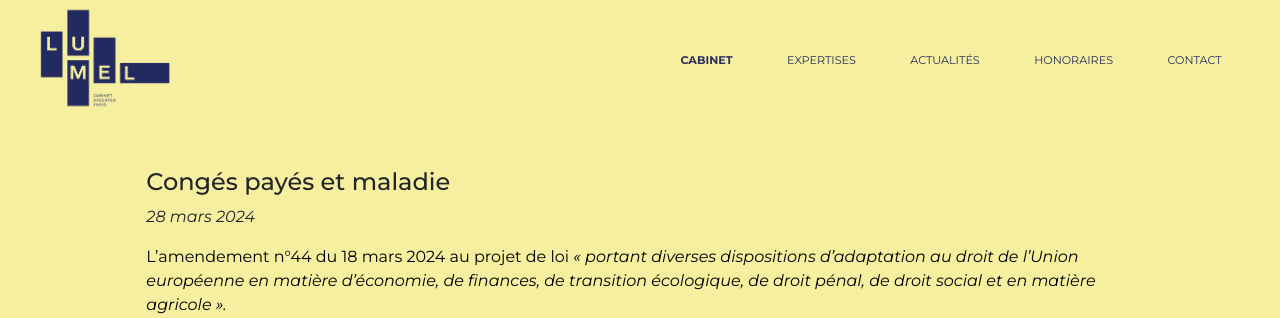
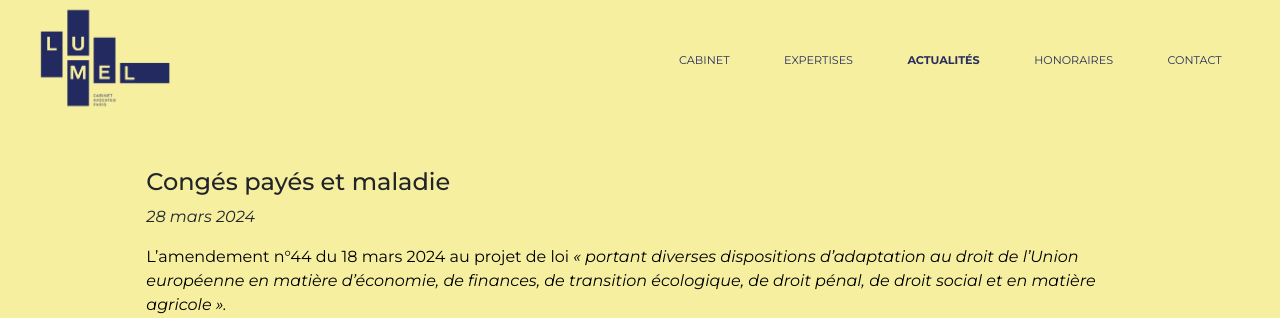
Before and after one commit to Tepau/lumel, a Django app: page /actualites/1 in a window 1280 px wide. Shown: the top 318 px of the page. Run offline with Django 4.2, Linux system fonts and the light colour scheme; data comes from the database, SQL or seed files in the repository; parts of the project's set-up code (start-up, migrations or seed data) failed here and were passed over; some libraries are stand-ins or nearby versions.

Commit message:
update navbar

```diff
--- a/lumel_app/templates/navbar.html
+++ b/lumel_app/templates/navbar.html
@@ -7,21 +7,31 @@
         </a>
 
         <!-- Bouton collapse pour mobile -->
-    <button class="navbar-toggler" type="button" data-bs-toggle="collapse" data-bs-target="#navbarNav" aria-controls="navbarNav" aria-expanded="false" aria-label="Toggle navigation">
+        <button class="navbar-toggler" type="button" data-bs-toggle="collapse" data-bs-target="#navbarNav"
+                aria-controls="navbarNav" aria-expanded="false" aria-label="Toggle navigation">
             <span class="navbar-toggler-icon"></span>
         </button>
 
         <!-- Contenu de la navbar -->
         <div class="collapse navbar-collapse" id="navbarNav">
             <ul class="navbar-nav ms-auto me-auto me-lg-0">
+
                 <li class="nav-item">
+                    {% if 'actualites/' in request.path %}
+                        <a class="nav-link" href="{% url 'lumel_app:main' %}#id_cabinet">CABINET</a>
+                    {% else %}
                         <a class="nav-link active" href="{% url 'lumel_app:main' %}#id_cabinet">CABINET</a>
+                    {% endif %}
                 </li>
                 <li class="nav-item">
                     <a class="nav-link" href="{% url 'lumel_app:main' %}#id_expertises">EXPERTISES</a>
                 </li>
                 <li class="nav-item">
+                    {% if 'actualites/' in request.path %}
+                        <a class="nav-link active" href="{% url 'lumel_app:actualites' %}">ACTUALITÉS</a>
+                    {% else %}
                         <a class="nav-link" href="{% url 'lumel_app:actualites' %}">ACTUALITÉS</a>
+                    {% endif %}
                 </li>
                 <li class="nav-item">
                     <a class="nav-link" href="{% url 'lumel_app:main' %}#id_honoraires">HONORAIRES</a>
```
Lines whose indentation alone changed are shown as unchanged.
